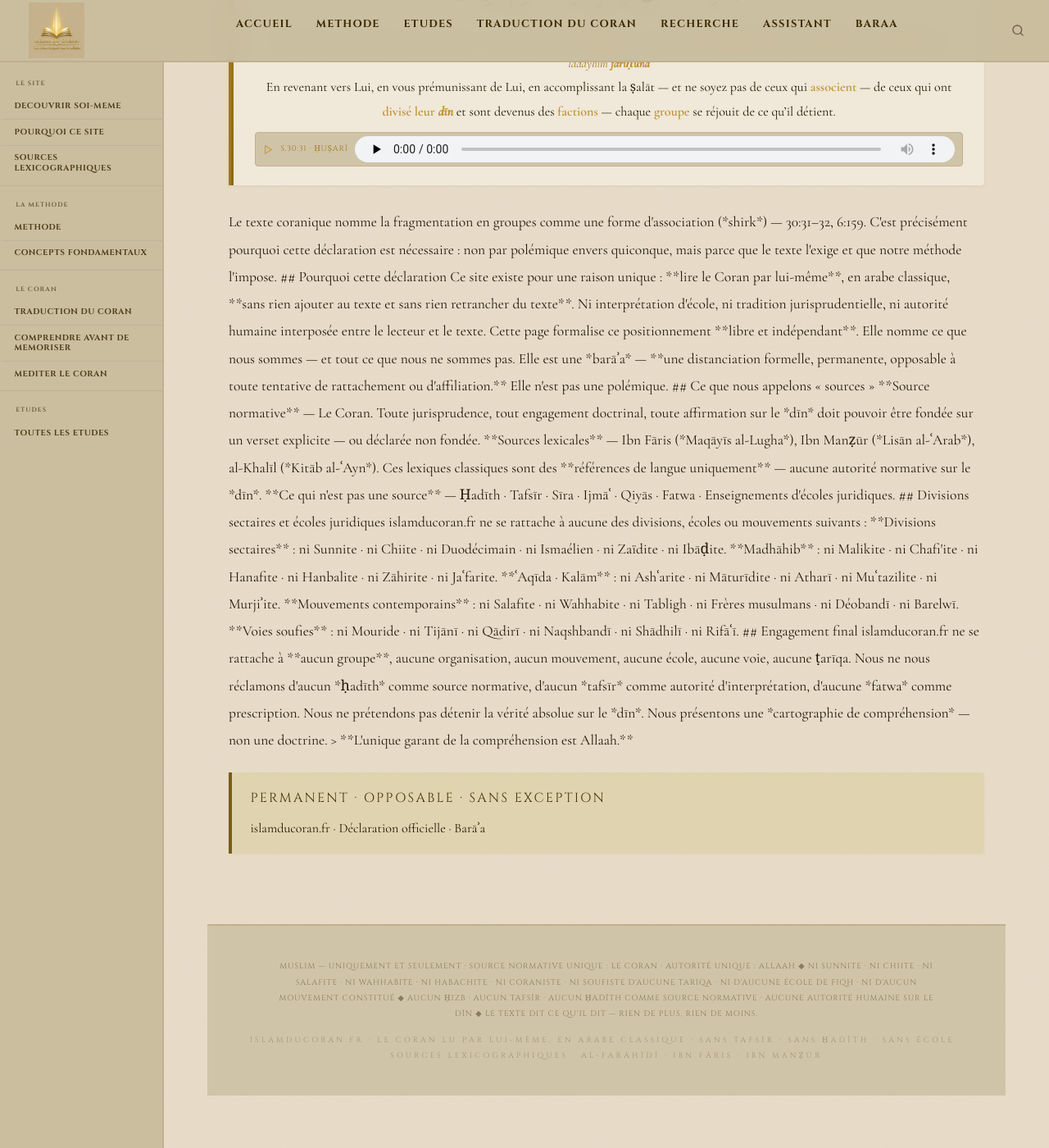
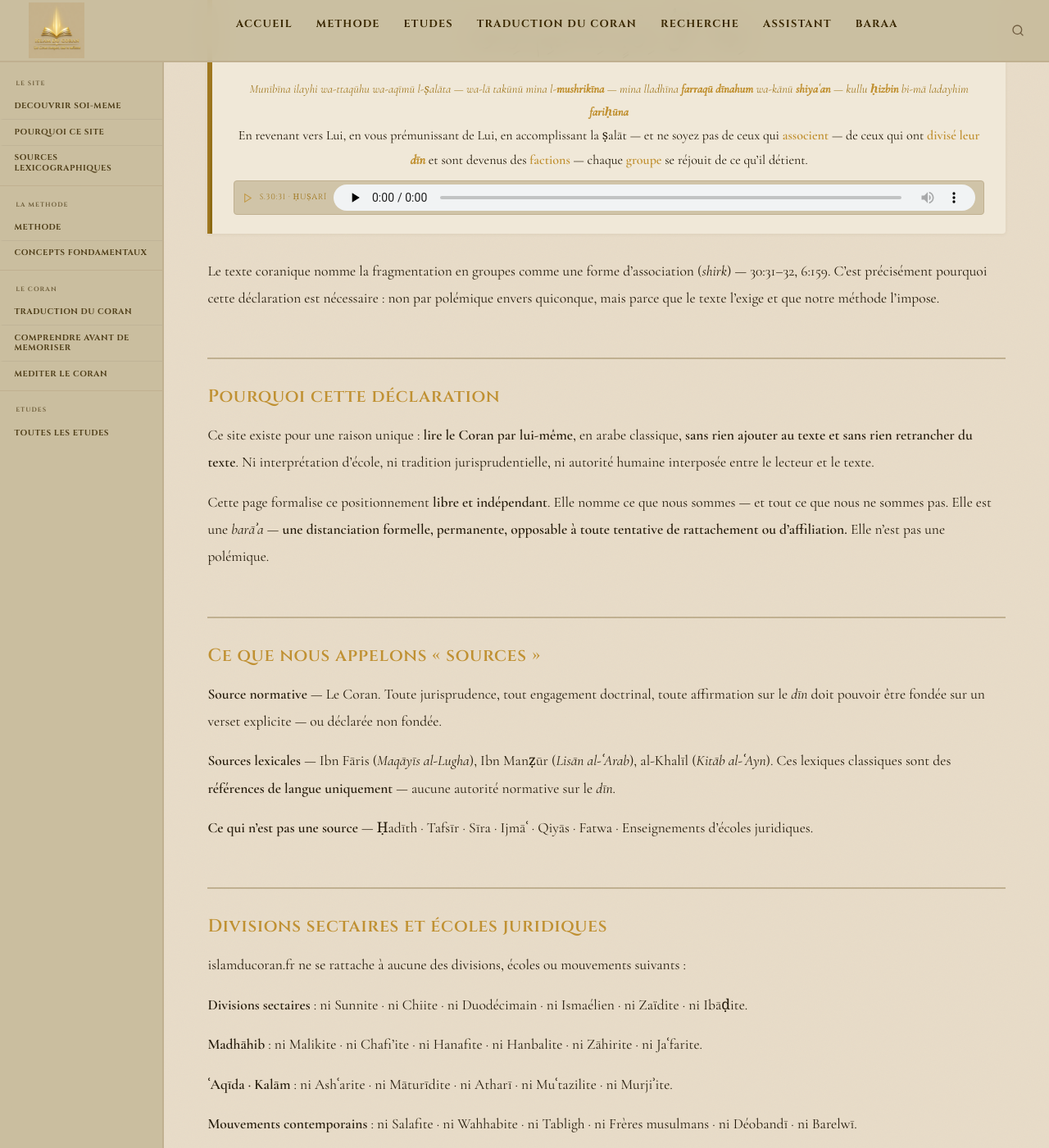
Before and after one commit to Makhuwcoder/islamducoran, a Jekyll site: the page built from baraa.md, in a window 1280 px wide and 1400 px high, scrolled down 1202 px. Shown: the whole window at 82% size. Built offline with Jekyll 4.4.1, drawn with Linux system fonts in a browser that asks for light colours; some of the changed text lies outside the part shown.

Commit message:
baraa.md: suppression wrapper div site-main — fix définitif includes Liquid

```diff
--- a/baraa.md
+++ b/baraa.md
@@ -6,8 +6,6 @@
 description: "islamducoran.fr ne se rattache à aucun courant, aucune école, aucune voie, aucun mouvement constitué. Source normative unique : le Coran. Autorité unique : Allaah."
 permalink: /baraa/
 ---
-
-<div class="site-main">
 
 {% include callout.html type="pivot" label="Barāʾa — Déclaration de positionnement" content="Muslim — uniquement et seulement · Source normative unique : le Coran · Autorité unique : Allaah
 
@@ -66,5 +64,3 @@
 > **L'unique garant de la compréhension est Allaah.**
 
 {% include callout.html type="pivot" label="Permanent · Opposable · Sans exception" content="islamducoran.fr · Déclaration officielle · Barāʾa" %}
-
-</div>
```
